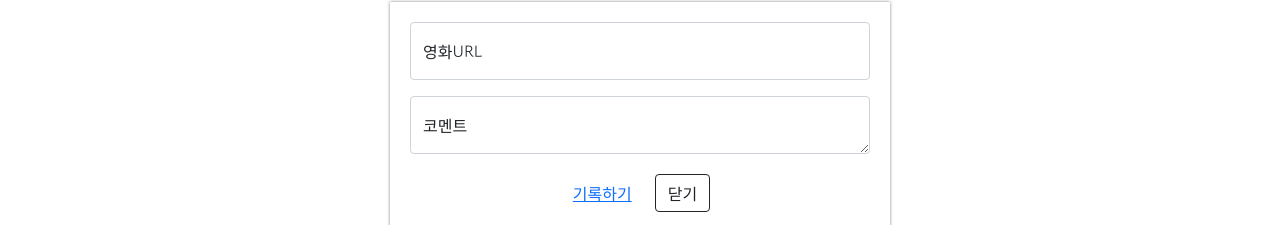
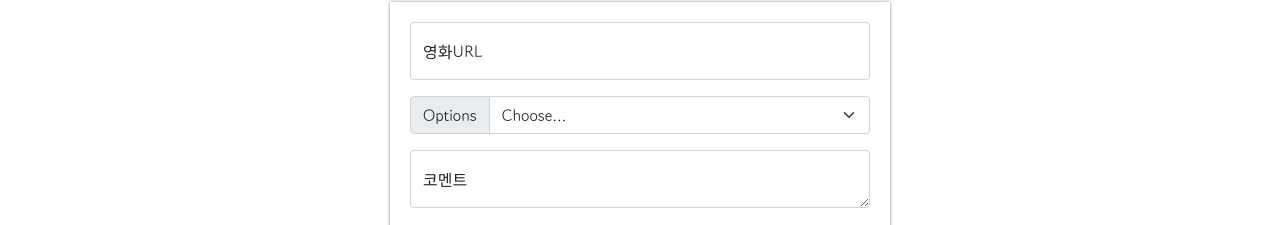
Before and after one commit to jaey230504/mypage, a plain HTML site: page index.html in a window 1280 px wide. Shown: the part 268-493 px from the top of the page. Drawn offline with nearby package versions, Linux system fonts and the light colour scheme.

Commit message:
Update index.html

```diff
--- a/index.html
+++ b/index.html
@@ -93,6 +93,17 @@ margin: 20px auto 20px auto;
             <input type="email" class="form-control" id="floatingInput" placeholder="name@example.com">
             <label for="floatingInput">영화URL</label>
           </div>
+          <div class="input-group mb-3">
+            <label class="input-group-text" for="inputGroupSelect01">Options</label>
+            <select class="form-select" id="inputGroupSelect01">
+              <option selected>Choose...</option>
+              <option value="1">⭐</option>
+              <option value="2">⭐⭐</option>
+              <option value="3">⭐⭐⭐</option>
+              <option value="4">⭐⭐⭐⭐</option>
+              <option value="5">⭐⭐⭐⭐⭐</option>
+            </select>
+          </div>
           <div class="form-floating">
             <textarea class="form-control" placeholder="Leave a comment here" id="floatingTextarea"></textarea>
             <label for="floatingTextarea">코멘트</label>
@@ -100,6 +111,7 @@ margin: 20px auto 20px auto;
           <div class="mybtn">
             <button type="button" class="btn btn-link">기록하기</button>
             <button type="button" class="btn btn-outline-dark">닫기</button>
+
           </div>
     </div>
 <div class="mycards">
```
